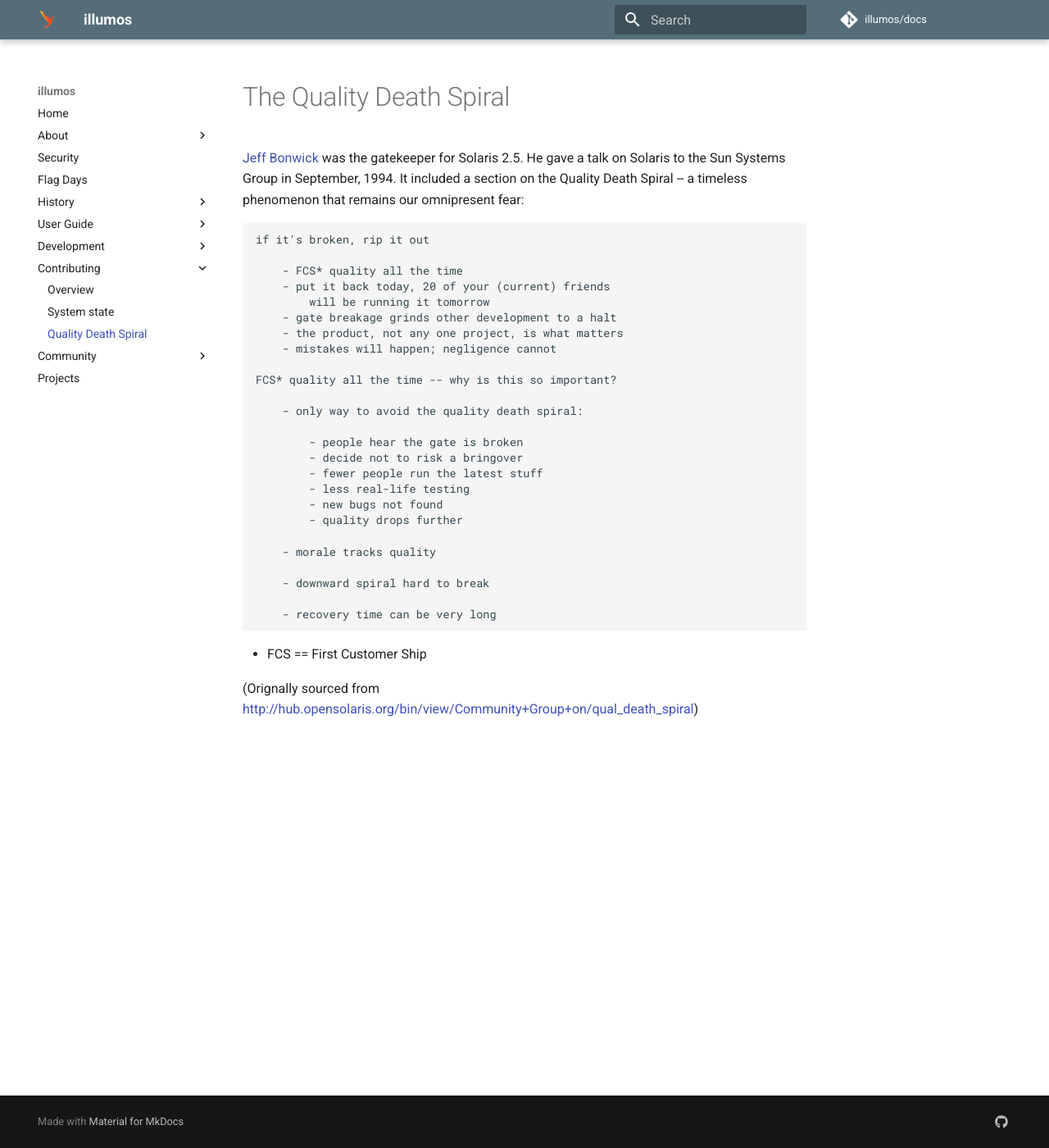
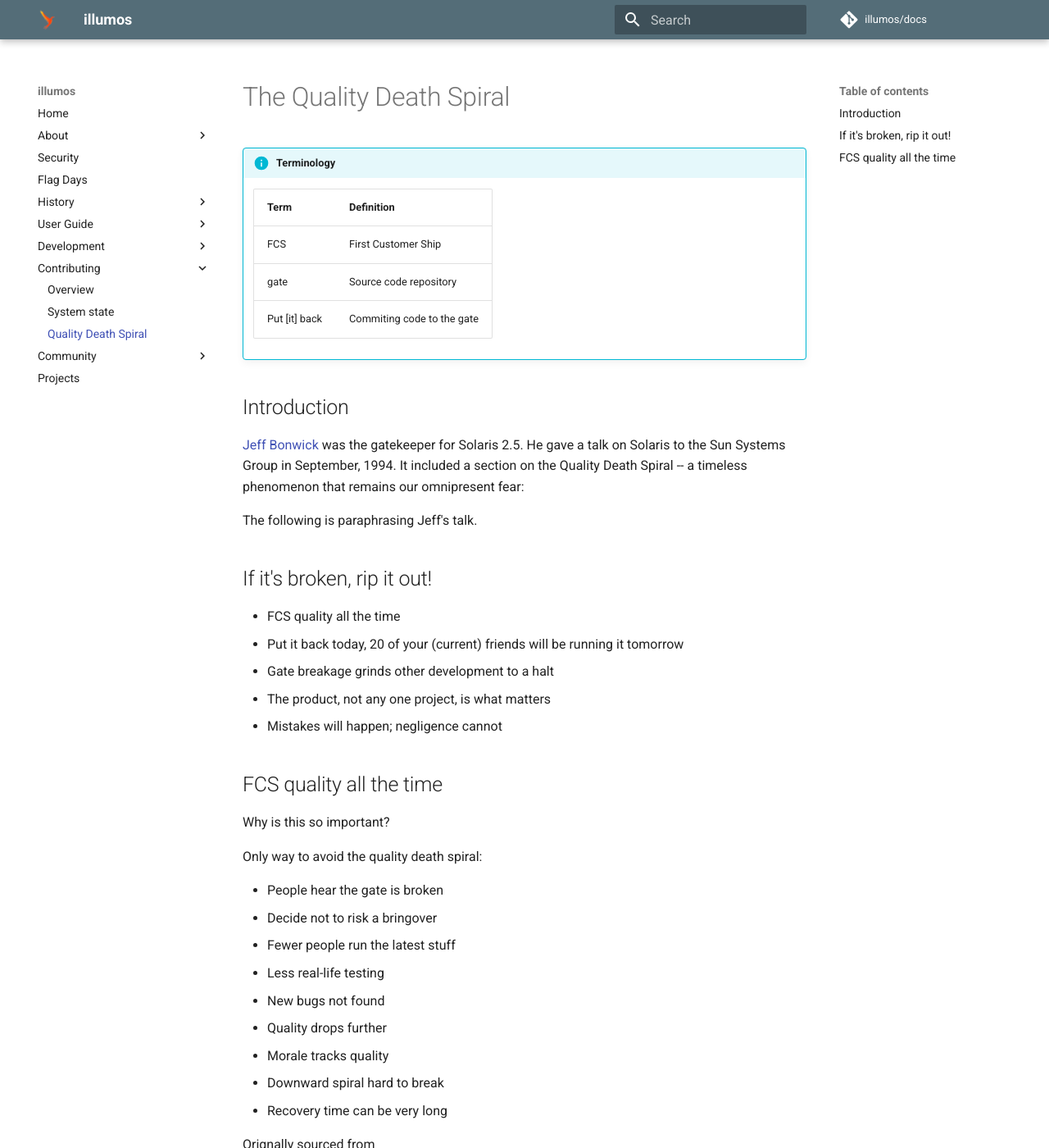
Before and after one commit to illumos/docs, an MkDocs documentation site: the page built from docs/contributing/qds.md, in a window 1280 px wide and 1400 px high. Shown: the whole window at 82% size. Built offline with MkDocs 1.6.1 and Material for MkDocs 9.7.7, drawn with Linux system fonts in a browser that asks for light colours; comment, search, counter and statistics services are not loaded; old or Windows-style settings are respelled for this version of MkDocs.

Commit message:
update qds

````diff
--- a/docs/contributing/qds.md
+++ b/docs/contributing/qds.md
@@ -1,38 +1,44 @@
 # The Quality Death Spiral
+
+!!! info "Terminology"
+    | Term | Definition                          |
+    | -----|-------------------------------------|
+    | FCS  | First Customer Ship                 |
+    | gate | Source code repository              |
+    | Put [it] back | Commiting code to the gate |
+
+## Introduction
 
 [Jeff Bonwick](https://en.wikipedia.org/wiki/Jeff_Bonwick) was the gatekeeper
 for Solaris 2.5. He gave a talk on Solaris to the Sun Systems Group in
 September, 1994. It included a section on the Quality Death Spiral -- a
 timeless phenomenon that remains our omnipresent fear:
 
-```
-if it's broken, rip it out
+The following is paraphrasing Jeff's talk.
 
-    - FCS* quality all the time
-    - put it back today, 20 of your (current) friends
-        will be running it tomorrow
-    - gate breakage grinds other development to a halt
-    - the product, not any one project, is what matters
-    - mistakes will happen; negligence cannot
+## If it's broken, rip it out!
 
-FCS* quality all the time -- why is this so important?
+* FCS quality all the time
+* Put it back today, 20 of your (current) friends will be running it tomorrow
+* Gate breakage grinds other development to a halt
+* The product, not any one project, is what matters
+* Mistakes will happen; negligence cannot
 
-    - only way to avoid the quality death spiral:
+## FCS quality all the time
 
-        - people hear the gate is broken
-        - decide not to risk a bringover
-        - fewer people run the latest stuff
-        - less real-life testing
-        - new bugs not found
-        - quality drops further
+Why is this so important?
 
-    - morale tracks quality
+Only way to avoid the quality death spiral:
 
-    - downward spiral hard to break
+* People hear the gate is broken
+* Decide not to risk a bringover
+* Fewer people run the latest stuff
+* Less real-life testing
+* New bugs not found
+* Quality drops further
 
-    - recovery time can be very long
-```
+* Morale tracks quality
+* Downward spiral hard to break
+* Recovery time can be very long
 
-* FCS == First Customer Ship
-
-(Orignally sourced from http://hub.opensolaris.org/bin/view/Community+Group+on/qual_death_spiral)
+Orignally sourced from http://hub.opensolaris.org/bin/view/Community+Group+on/qual_death_spiral.
````
